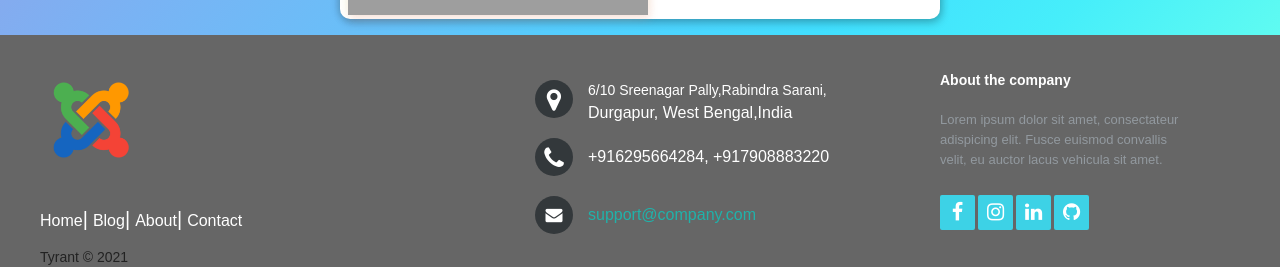
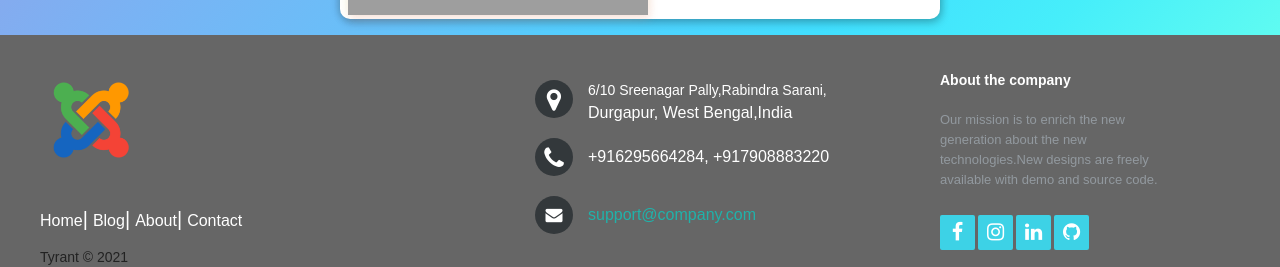
Before and after one commit to Rounok123/Tyrant-Blog-Website, a React (Create React App) app in the folder my-app/: page /blogs in a window 1280 px wide. Shown: the part 1387-1654 px from the top of the page. Built offline with nearby package versions, Linux system fonts and the light colour scheme; grey boxes are pictures that could not be loaded; a web font is replaced by a local one.

Commit message:
end commit

```diff
--- a/my-app/src/components/footer/index.js
+++ b/my-app/src/components/footer/index.js
@@ -50,8 +50,7 @@ function footer() {
         <div class="footer-right">
           <p class="footer-company-about">
             <span>About the company</span>
-            Lorem ipsum dolor sit amet, consectateur adispicing elit. Fusce
-            euismod convallis velit, eu auctor lacus vehicula sit amet.
+               Our mission is to enrich the new generation about the new technologies.New designs are freely available with demo and source code.
           </p>
 
           <div class="footer-icons">
```
